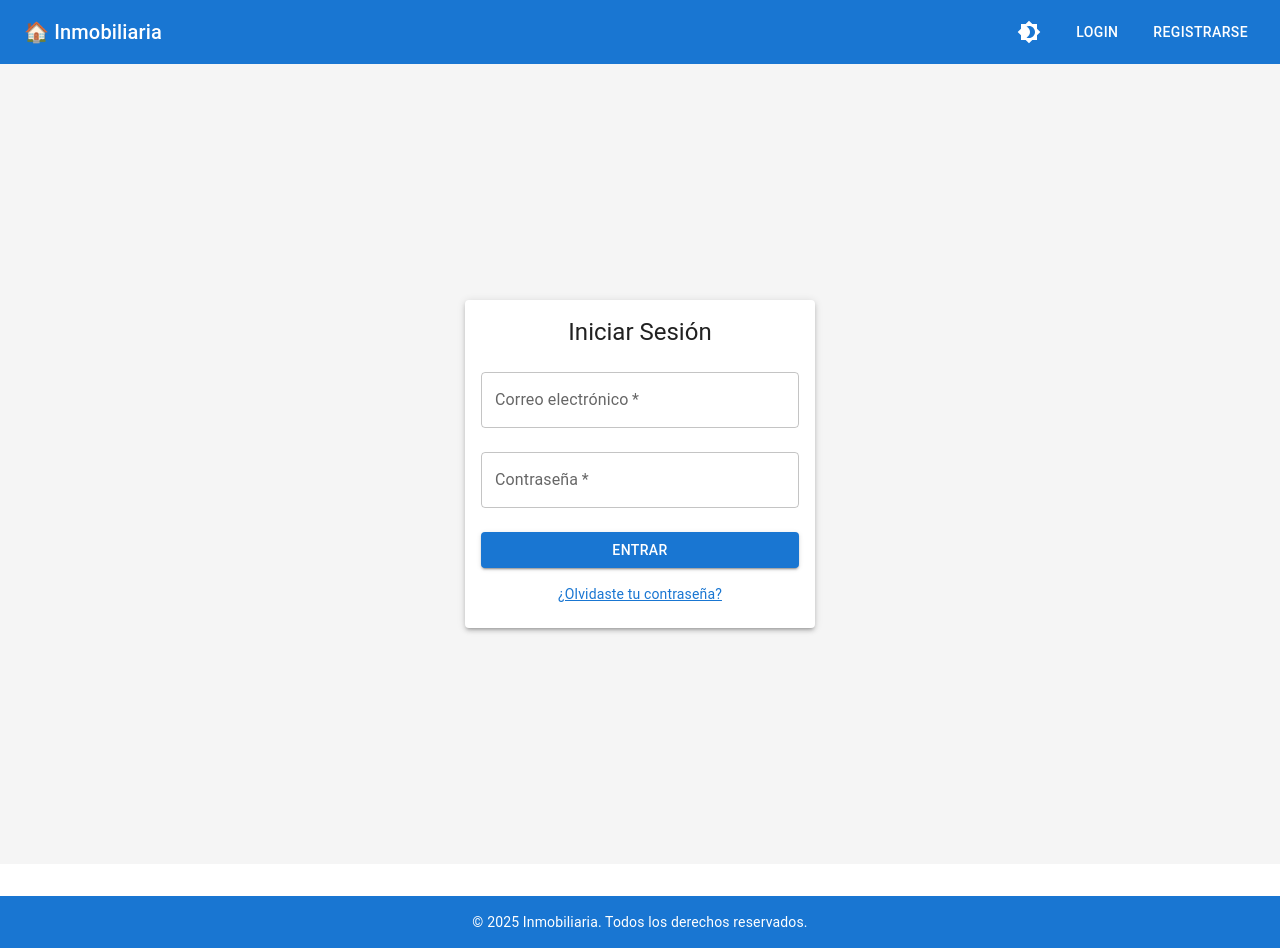
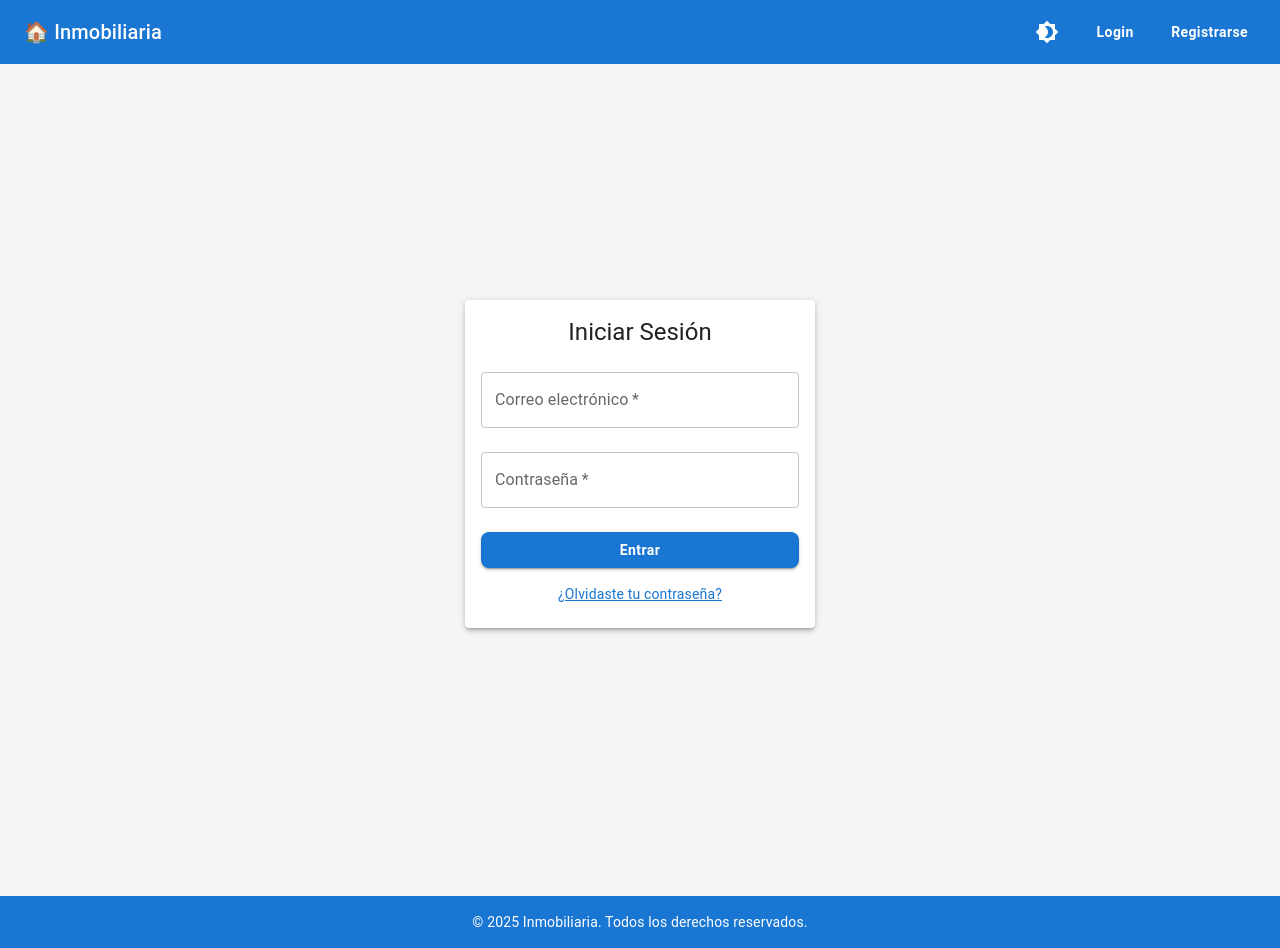
Before and after one commit to DiegoAlaye23/inmobiliaria-proyecto, a React (Vite) app in the folder inmobiliaria-frontend/: page /login in a window 1280 px wide. Built offline with nearby package versions, Linux system fonts and the light colour scheme; no server answers.

Commit message:
fix: bundle prop-types dependency

```diff
--- a/inmobiliaria-frontend/package.json
+++ b/inmobiliaria-frontend/package.json
@@ -18,7 +18,8 @@
     "axios": "^1.10.0",
     "react": "^19.1.0",
     "react-dom": "^19.1.0",
-    "react-router-dom": "^7.6.2"
+    "react-router-dom": "^7.6.2",
+    "prop-types": "^15.8.1"
   },
   "devDependencies": {
     "@eslint/js": "^9.25.0",
--- a/inmobiliaria-frontend/src/components/Navbar.jsx
+++ b/inmobiliaria-frontend/src/components/Navbar.jsx
@@ -2,13 +2,13 @@ import {
   AppBar,
   Toolbar,
   Typography,
-  Button,
   IconButton,
   Menu,
   MenuItem,
   useTheme,
   useMediaQuery,
 } from "@mui/material";
+import { AppButton } from "../design-system";
 import { Brightness4, Brightness7, Menu as MenuIcon } from "@mui/icons-material";
 import { Link, useNavigate } from "react-router-dom";
 import { useState } from "react";
@@ -126,33 +126,33 @@ function Navbar({ setModo, modo }) {
 
             {!usuario && (
               <>
-                <Button color="inherit" component={Link} to="/login">
+                <AppButton variant="text" color="inherit" component={Link} to="/login">
                   Login
-                </Button>
-                <Button color="inherit" component={Link} to="/registro">
+                </AppButton>
+                <AppButton variant="text" color="inherit" component={Link} to="/registro">
                   Registrarse
-                </Button>
+                </AppButton>
               </>
             )}
 
             {usuario?.rol === "admin" && (
               <>
-                <Button color="inherit" component={Link} to="/admin">
+                <AppButton variant="text" color="inherit" component={Link} to="/admin">
                   Admin
-                </Button>
-                <Button color="inherit" component={Link} to="/admin/usuarios">
+                </AppButton>
+                <AppButton variant="text" color="inherit" component={Link} to="/admin/usuarios">
                   Usuarios
-                </Button>
-                <Button color="inherit" component={Link} to="/admin/mensajes">
+                </AppButton>
+                <AppButton variant="text" color="inherit" component={Link} to="/admin/mensajes">
                   Mensajes
-                </Button>
+                </AppButton>
               </>
             )}
 
             {token && (
-              <Button color="inherit" onClick={logout}>
+              <AppButton variant="text" color="inherit" onClick={logout}>
                 Salir
-              </Button>
+              </AppButton>
             )}
           </div>
         )}
--- /dev/null
+++ b/inmobiliaria-frontend/src/design-system/components/AppButton.jsx
@@ -0,0 +1,13 @@
+import Button from '@mui/material/Button';
+
+// Botón base del sistema de diseño con estilos y variantes coherentes
+const AppButton = ({ variant = 'contained', color = 'primary', sx = {}, ...props }) => (
+  <Button
+    variant={variant}
+    color={color}
+    sx={{ borderRadius: 2, textTransform: 'none', ...sx }}
+    {...props}
+  />
+);
+
+export default AppButton;
--- /dev/null
+++ b/inmobiliaria-frontend/src/design-system/components/index.js
@@ -0,0 +1 @@
+export { default as AppButton } from './AppButton.jsx';
--- /dev/null
+++ b/inmobiliaria-frontend/src/design-system/index.js
@@ -0,0 +1,3 @@
+export * from './theme.js';
+export * from './tokens.js';
+export * from './components/index.js';
--- /dev/null
+++ b/inmobiliaria-frontend/src/design-system/theme.js
@@ -0,0 +1,23 @@
+import { createTheme } from '@mui/material/styles';
+import { paletteLight, paletteDark, typography } from './tokens.js';
+
+export function getTheme(mode) {
+  const basePalette = mode === 'dark' ? paletteDark : paletteLight;
+  const palette = Object.assign({ mode }, basePalette);
+
+  return createTheme({
+    palette,
+    typography,
+    components: {
+      MuiButton: {
+        styleOverrides: {
+          root: {
+            borderRadius: 8,
+          },
+        },
+      },
+    },
+  });
+}
+
+export default getTheme;
--- /dev/null
+++ b/inmobiliaria-frontend/src/design-system/tokens.js
@@ -0,0 +1,75 @@
+export const paletteLight = {
+  primary: {
+    main: '#1976d2',
+    light: '#63a4ff',
+    dark: '#004ba0',
+    contrastText: '#ffffff',
+  },
+  secondary: {
+    main: '#f50057',
+    light: '#ff5983',
+    dark: '#bb002f',
+    contrastText: '#ffffff',
+  },
+  neutral: {
+    main: '#64748B',
+    light: '#8E9BAC',
+    dark: '#273444',
+    contrastText: '#ffffff',
+  },
+  background: {
+    default: '#f5f5f5',
+    paper: '#ffffff',
+  },
+};
+
+export const paletteDark = {
+  primary: {
+    main: '#90caf9',
+    light: '#e3f2fd',
+    dark: '#42a5f5',
+    contrastText: '#000000',
+  },
+  secondary: {
+    main: '#f48fb1',
+    light: '#f8bbd0',
+    dark: '#ad1457',
+    contrastText: '#000000',
+  },
+  neutral: {
+    main: '#b0bec5',
+    light: '#cfd8dc',
+    dark: '#78909c',
+    contrastText: '#000000',
+  },
+  background: {
+    default: '#121212',
+    paper: '#1e1e1e',
+  },
+};
+
+export const typography = {
+  fontFamily: '"Roboto", "Helvetica", "Arial", sans-serif',
+  h1: {
+    fontSize: '2rem',
+    fontWeight: 700,
+  },
+  h2: {
+    fontSize: '1.5rem',
+    fontWeight: 700,
+  },
+  h3: {
+    fontSize: '1.25rem',
+    fontWeight: 700,
+  },
+  body1: {
+    fontSize: '1rem',
+  },
+  body2: {
+    fontSize: '0.875rem',
+  },
+  button: {
+    textTransform: 'none',
+    fontWeight: 600,
+  },
+};
--- a/inmobiliaria-frontend/src/main.jsx
+++ b/inmobiliaria-frontend/src/main.jsx
@@ -7,7 +7,7 @@ import App from "./App";
 // Importa componentes de MUI para aplicar temas y estilos globales
 import { ThemeProvider, CssBaseline } from "@mui/material";
 // Importa una función personalizada que devuelve un tema según el modo (claro u oscuro)
-import { getTheme } from "./theme";
+import { getTheme } from "./design-system";
 
 // Componente raíz de la aplicación
 function Root() {
--- a/inmobiliaria-frontend/src/theme.js
+++ /dev/null
@@ -1,19 +0,0 @@
-// Importa la función createTheme de la librería de Material UI.
-// Esta función permite crear un "tema" personalizado para toda la aplicación.
-import { createTheme } from '@mui/material/styles';
-
-// Exporta una función llamada getTheme, que recibe como parámetro el modo ("light" o "dark").
-export const getTheme = (modo) =>
-  // Llama a createTheme para generar un objeto de tema personalizado.
-  createTheme({
-    // Define la paleta de colores del tema.
-    palette: {
-      mode: modo, // Asigna el modo (claro u oscuro). Esto permite a MUI ajustar automáticamente los colores.
-      primary: {
-        main: '#1976d2', // Color principal (ej: botones, AppBar, enlaces destacados, etc.)
-      },
-      secondary: {
-        main: '#f50057', // Color secundario (ej: botones secundarios, acentos, etc.)
-      },
-    },
-  });
```
Also changed, not shown: 2 other files (tests, documents, lock files or other folders).
